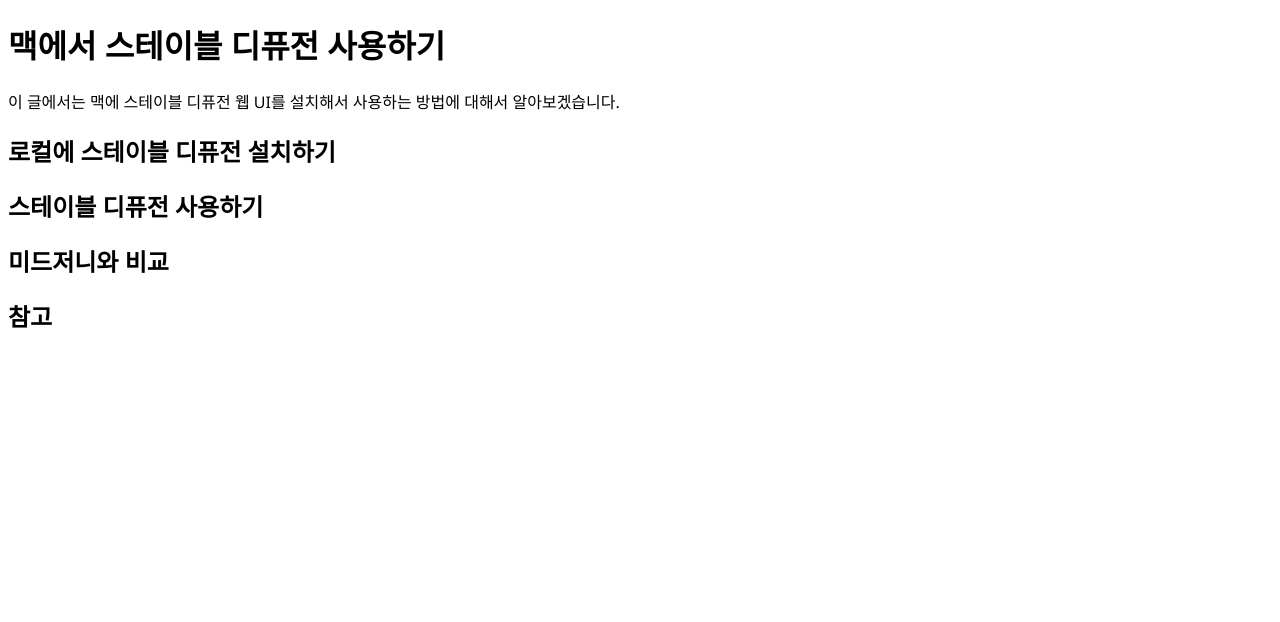
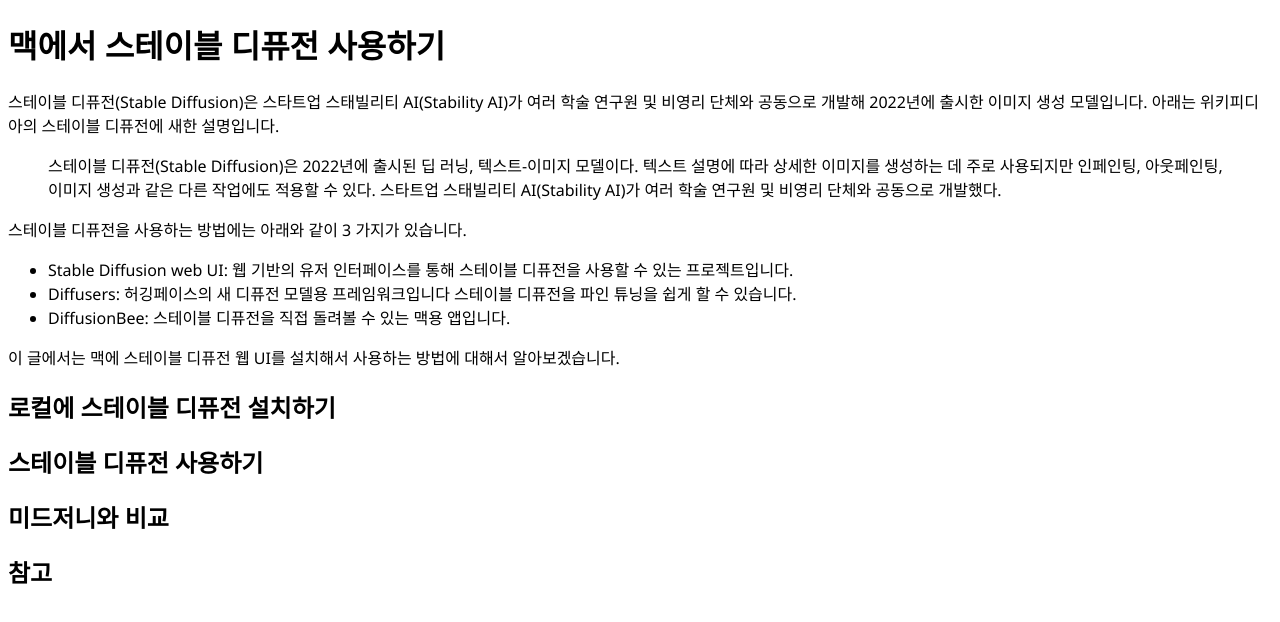
Before and after one commit to marron-b/brown, a Next.js app: page /AI_trends/use_stable_diffusion_on_mac in a window 1280 px wide. Shown: the top 622 px of the page. Built offline with nearby package versions, Linux system fonts and the light colour scheme.

Commit message:
Update use_stable_diffusion_on_mac.mdx

```diff
--- a/pages/AI_trends/use_stable_diffusion_on_mac.mdx
+++ b/pages/AI_trends/use_stable_diffusion_on_mac.mdx
@@ -3,6 +3,17 @@ title: 맥에서 스테이블 디퓨전 사용하기
 description: 맥에서 스테이블 디퓨전 사용하기
 ---
 # 맥에서 스테이블 디퓨전 사용하기
+
+스테이블 디퓨전(Stable Diffusion)은 스타트업 스태빌리티 AI(Stability AI)가 여러 학술 연구원 및 비영리 단체와 공동으로 개발해 2022년에 출시한 이미지 생성 모델입니다. 아래는 위키피디아의 스테이블 디퓨전에 새한 설명입니다.
+
+> 스테이블 디퓨전(Stable Diffusion)은 2022년에 출시된 딥 러닝, 텍스트-이미지 모델이다. 텍스트 설명에 따라 상세한 이미지를 생성하는 데 주로 사용되지만 인페인팅, 아웃페인팅, 이미지 생성과 같은 다른 작업에도 적용할 수 있다. 스타트업 스태빌리티 AI(Stability AI)가 여러 학술 연구원 및 비영리 단체와 공동으로 개발했다.
+
+스테이블 디퓨전을 사용하는 방법에는 아래와 같이 3 가지가 있습니다.
+* Stable Diffusion web UI: 웹 기반의 유저 인터페이스를 통해 스테이블 디퓨전을 사용할 수 있는 프로젝트입니다.
+* Diffusers: 허깅페이스의 새 디퓨전 모델용 프레임워크입니다 스테이블 디퓨전을 파인 튜닝을 쉽게 할 수 있습니다.
+* DiffusionBee: 스테이블 디퓨전을 직접 돌려볼 수 있는 맥용 앱입니다.
+
+
 이 글에서는 맥에 스테이블 디퓨전 웹 UI를 설치해서 사용하는 방법에 대해서 알아보겠습니다.
 
 ## 로컬에 스테이블 디퓨전 설치하기
```
